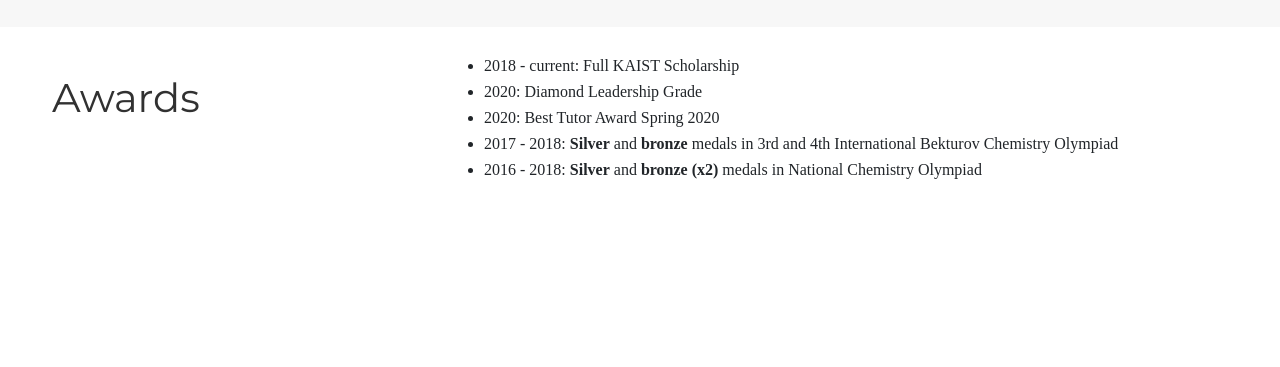
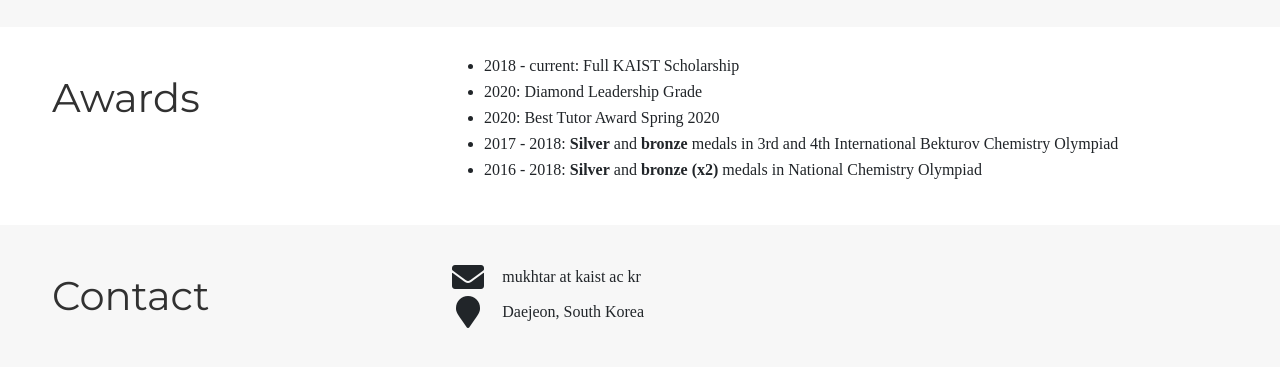
Before and after one commit to mukhtarkv/mukhtarkussaiynbekov.github.io, a plain HTML site: page index.html in a window 1280 px wide. Shown: the part 1445-1812 px from the top of the page. Before the commit the page ends 1670 px from the top, so only its background shows below. Drawn offline with nearby package versions, Linux system fonts and the light colour scheme; some icons are missing.

Commit message:
add contact section

```diff
--- a/css/sections.css
+++ b/css/sections.css
@@ -99,6 +99,23 @@ ul.network-icon {
   margin-right: 0;
 }
 
+#contact li {
+    padding-top: .8rem;
+    margin-bottom: .3rem;
+}
+
+#contact .fa-ul {
+  margin-left: 3.14285714rem;
+}
+
+#contact .fa-li {
+    position: absolute;
+    left: -3.14285714rem;
+    width: 2rem;
+    top: .14285714em;
+    text-align: center;
+}
+
 @media (min-width: 992px) {
   .col-lg-4 {
     flex: 0 0 33.33333333%;
--- a/index.html
+++ b/index.html
@@ -52,10 +52,10 @@
             <a class="nav-link" href="#projects">Projects</a>
           </li>
           <li class="nav-item">
-            <a class="nav-link" href="#">Awards</a>
+            <a class="nav-link" href="#awards">Awards</a>
           </li>
           <li class="nav-item">
-            <a class="nav-link" href="#">Contact</a>
+            <a class="nav-link" href="#contact">Contact</a>
           </li>
       </div>
     </div>
@@ -223,6 +223,25 @@
       </div>
     </div>
   </section>
+  <section id="contact" class="home-section">
+    <div class="container">
+      <div class="row">
+        <div class="col-lg-4 col-12 section-heading">
+          <h1>Contact</h1>
+        </div>
+        <div class="col-lg-8 col-12">
+          <ul class="fa-ul">
+            <li><i class="fa-li fas fa-envelope fa-2x" aria-hidden="true"></i>
+              <span>mukhtar at kaist ac kr</span>
+            </li>
+            <li><i class="fa-li fas fa-map-marker fa-2x" aria-hidden="true"></i>
+              <span>Daejeon, South Korea</span>
+            </li>
+          </ul>
+        </div>
+      </div>
+    </div>
+  </section>
 </body>
 
 </html>
```
